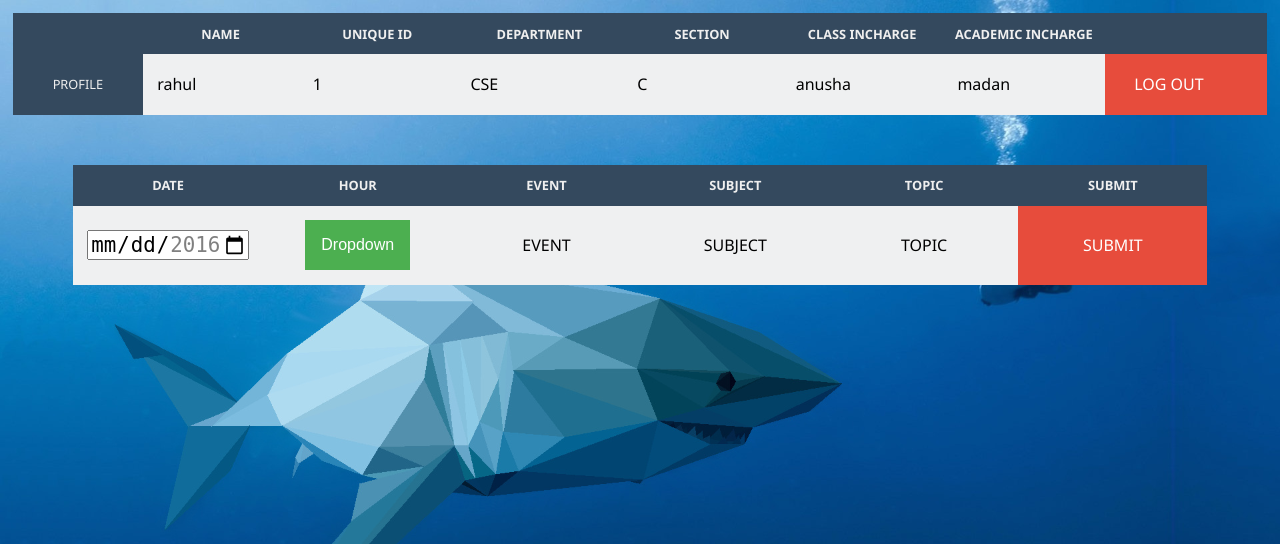
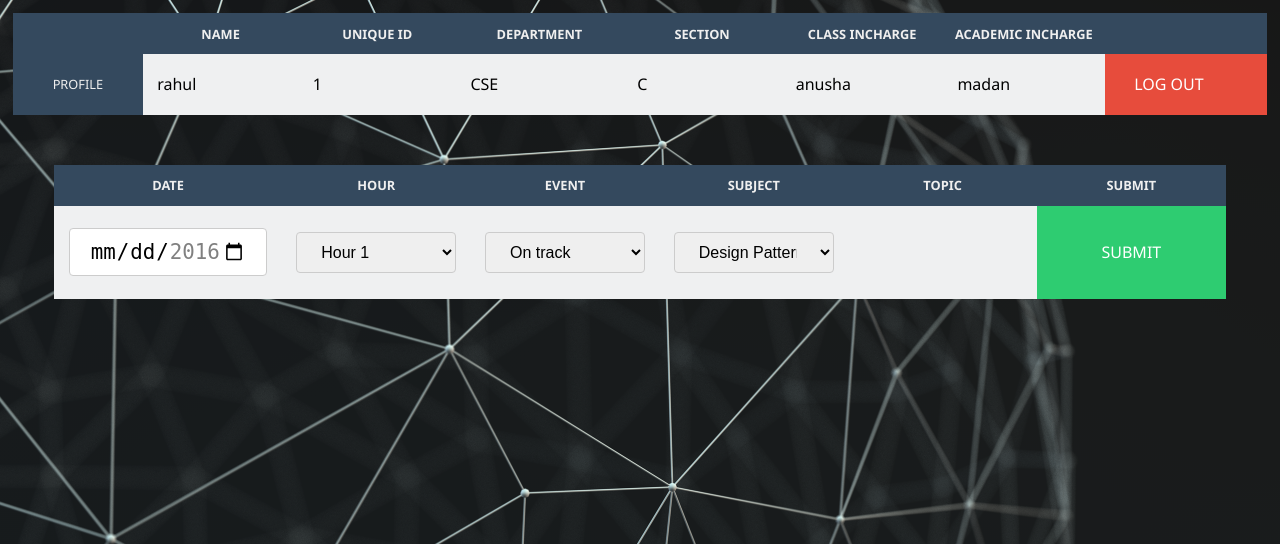
Before and after one commit to aniruddha-ramgir/dcwr, a PHP site: page /dcwr/dcwr_entry.php in a window 1280 px wide. Shown: the top 544 px of the page. Run offline with PHP 8.4, Linux system fonts and the light colour scheme; a user stored in the database is signed in; data comes from the database, SQL or seed files in the repository; both versions use the stored data as it was after the commit.

Commit message:
DB and ENTRY
updated db model and dcwr_entry page.
What next:
Writing code fo entering data from dcwr_entry to db. And submit
functions.

```diff
--- a/css/home.css
+++ b/css/home.css
@@ -39,7 +39,7 @@
   color: 	#000000;
 }
 body {
-  background-image: url("table.jpg");
+  background-image: url("table.png");
    background-size: cover;
 	padding: 5px;
 } color: initial;
@@ -222,42 +222,27 @@ a:link, a:visited {
 .onoffswitch-checkbox:checked + .onoffswitch-label .onoffswitch-switch {
     right: 0px;
 }
-/* DROP DOWN  */
-.dropbtn {
-    background-color: #4CAF50;
-    color: white;
-    padding: 16px;
-    font-size: 16px;
-    border: none;
-    cursor: pointer;
+.select-style {
+	width: 100%;
+    padding: 10px 20px;
+    margin: 8px 0;
+    display: inline-block;
+    border: 1px solid #ccc;
+    border-radius: 4px;
+    box-sizing: border-box;
+	font-size: 1rem;
 }
 
-.dropdown {
-    position: relative;
-    display: inline-block;
+.select-style select {
+    padding: 5px 8px;
+    width: 100%;
+    border: none;
+    box-shadow: none;
+    background: transparent;
+    background-image: none;
+    -webkit-appearance: none;
 }
 
-.dropdown-content {
-    display: none;
-    position: absolute;
-    background-color: #f9f9f9;
-    min-width: 160px;
-    box-shadow: 0px 8px 16px 0px rgba(0,0,0,0.2);
+.select-style select:focus {
+    outline: none;
 }
-
-.dropdown-content a {
-    color: black;
-    padding: 12px 16px;
-    text-decoration: none;
-    display: block;
-}
-
-.dropdown-content a:hover {background-color: #f1f1f1}
-
-.dropdown:hover .dropdown-content {
-    display: block;
-}
-
-.dropdown:hover .dropbtn {
-    background-color: #3e8e41;
-}
--- a/dcwr_entry.php
+++ b/dcwr_entry.php
@@ -71,24 +71,42 @@
 	  <th>SUBMIT</th>
     </tr>
 	 <!-- Display rows for 8 hours. -->
-		<td class='text'><input type="date" style="font-size: 1.3rem" name="start_date" min="2016-06-02" max="2016-12-20"></td>
-		<th><div class="dropdown">
-			<button class="dropbtn green">Dropdown</button>
-				<div class="dropdown-content">
-				<a href="#">Hour 1</a> <!-- DESC then, print ROW[1H],ROW[2] and so on -->
-				<a href="#">Hour 2</a>
-				<a href="#">Hour 3</a>
-				<a href="#">Hour 4</a>
-				<a href="#">Hour 5</a>
-				<a href="#">Hour 6</a>
-				<a href="#">Hour 7</a>
-				<a href="#">Hour 8</a>
-				</div>
-			</div>
+		<td class='text'><input class="select-style" type="date" style=" font-size: 1.3rem" name="start_date" min="2016-06-02" max="2016-12-20"></td>
+		<th>
+			<select class="select-style" name="hour">
+				<option value="1H">Hour 1</option>
+				<option value="2H">Hour 2</option>
+				<option value="3H">Hour 3</option>
+				<option value="4H">Hour 4</option>
+				<option value="5H">Hour 5</option>
+				<option value="6H">Hour 6</option>
+				<option value="7H">Hour 7</option>
+				<option value="8H">Hour 8</option>
+			</select>
 		</th>
-		<th class='text'>Event</th>
-		<th class='text'>Subject</th>
-		<th class='text'>Topic</th>
-		<td class="text red"><a href="#" >SUBMIT</a></td>
+		<th class='text'>  <!-- Event. -->
+			<select class="select-style" name="event">
+				<option value="E1">On track</option>
+				<option value="E2">Subsituted</option>
+				<option value="E3">Delayed</option>
+			</select>
+		</th>
+
+		<?php
+				$sql = $conn->query(" SELECT * FROM `subject_list` WHERE plan_id = " . $_SESSION['plan_id'] . " "); //GET ALL
+					if( !empty( $row1 = $sql->fetch_assoc() ) ){
+						echo "<th class='text' >";
+							echo '<select class="select-style" name="event">';
+								for($count=1;$count<10;$count++){ //Go through all subjects
+									if(($sub = $row1['SUBJECT'.$count.''])!=NULL){  //display only if its not NULL
+									echo '<option value="S' .$count.'">' . ($sub) . '</option>'; //$row1['SUBJECT'. $count . '']
+									}
+								}
+							echo "</select>";
+					echo "</th>";
+					}
+		?>
+		<th class='text' contenteditable='true'></th>
+		<td class="text green"><a href="#" >SUBMIT</a></td>
 	</table>
 </div>
--- a/home.php
+++ b/home.php
@@ -147,7 +147,7 @@
 			<th></th>
 			<th>Initial Date</th>
 			<th>DCWR</th>
-			<th>GRAPH</th>
+			<th>ANALYSIS</th>
 			<th>LESSON PLAN</th>
 			<th>SCHEDULE</th>
 			<th>SUBMIT</th>
```
Also changed, not shown: dcwr.sql (+79 -18 lines), plan.php (+7 -7 lines), schedule.php (+8 -11 lines), css/table.jpg (deleted), css/table.png (added).
